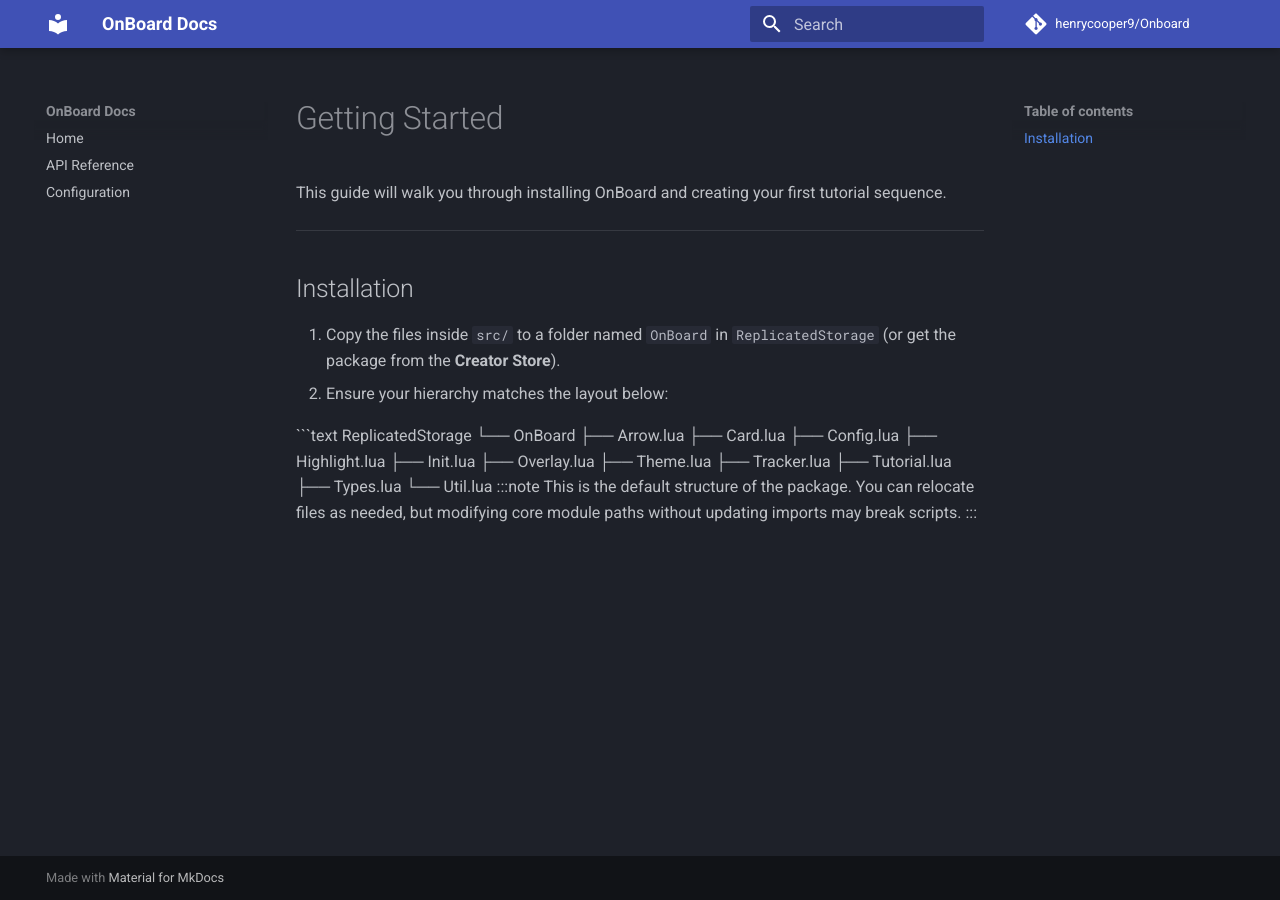
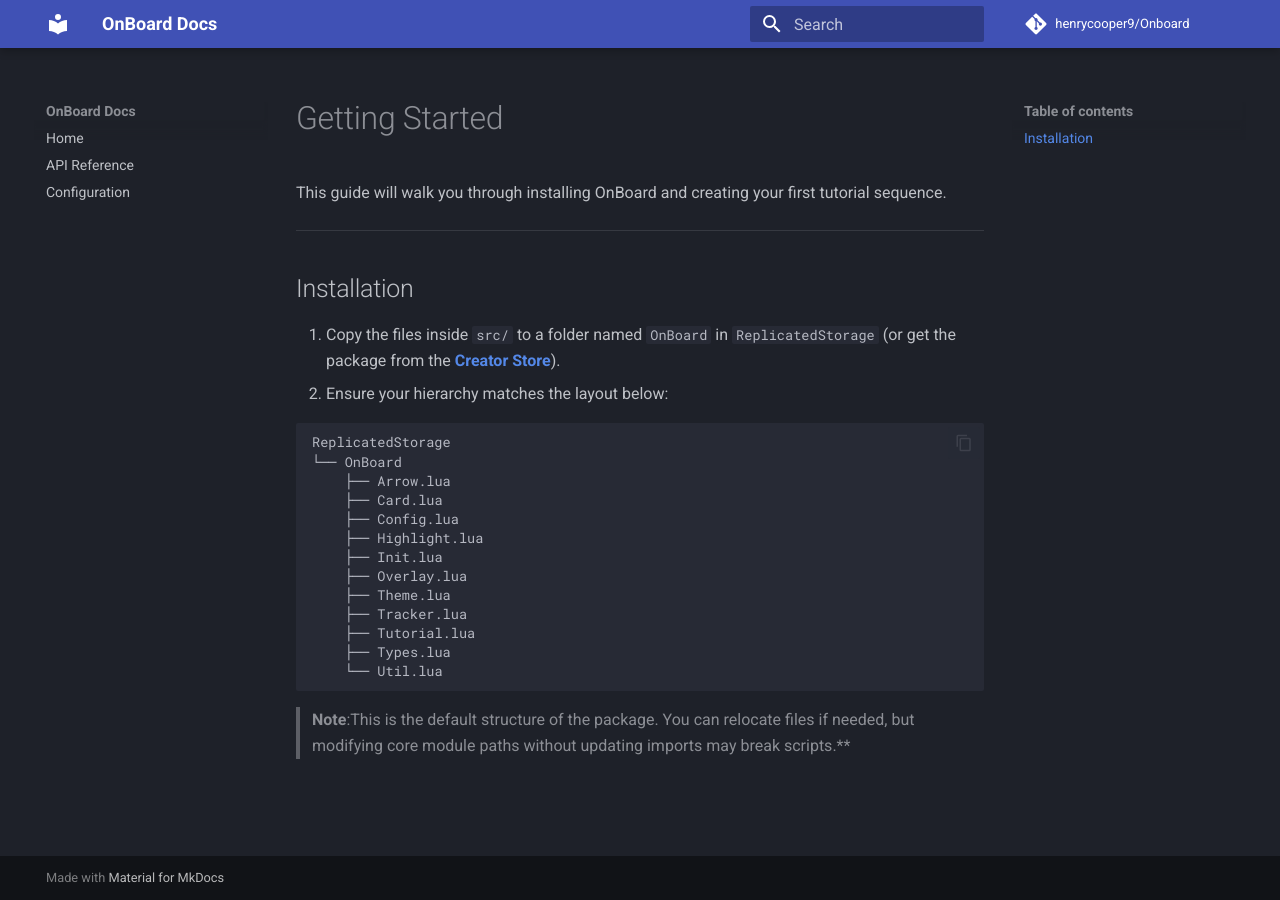
Before and after one commit to henryrbx/Onboard, an MkDocs documentation site: the page built from docs/getting-started.md, in a window 1280 px wide. Built offline with MkDocs 1.6.1 and Material for MkDocs 9.7.7, drawn with Linux system fonts in a browser that asks for light colours; comment, search, counter and statistics services are not loaded.

````diff
--- a/docs/getting-started.md
+++ b/docs/getting-started.md
@@ -6,7 +6,7 @@ This guide will walk you through installing OnBoard and creating your first tuto
 
 ## Installation
 
-1. Copy the files inside `src/` to a folder named `OnBoard` in `ReplicatedStorage` (or get the package from the **Creator Store**).
+1. Copy the files inside `src/` to a folder named `OnBoard` in `ReplicatedStorage` (or get the package from the [**Creator Store**]()).
 2. Ensure your hierarchy matches the layout below:
 
 ```text
@@ -23,6 +23,6 @@ ReplicatedStorage
     ├── Tutorial.lua
     ├── Types.lua
     └── Util.lua
-    :::note
-This is the default structure of the package. You can relocate files as needed, but modifying core module paths without updating imports may break scripts.
-:::
+```
+
+> **Note**:This is the default structure of the package. You can relocate files if needed, but modifying core module paths without updating imports may break scripts.**
````
Also changed, not shown: 18 other files.
